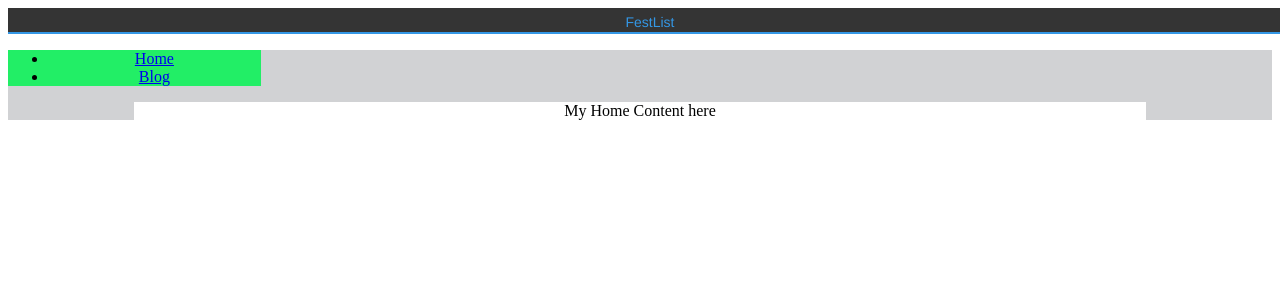
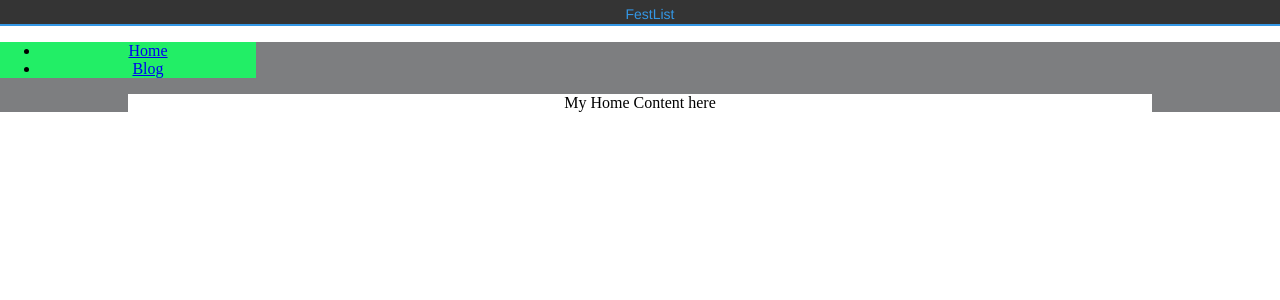
Before and after one commit to browniebroke/festilist, a Django app: page / in a window 1280 px wide. Shown: the top 300 px of the page. Run offline with Django 3.2, Linux system fonts and the light colour scheme.

Commit message:
More CSS

```diff
--- a/festlist/static/css/festilist.css
+++ b/festlist/static/css/festilist.css
@@ -1,9 +1,10 @@
 body
 {
     color: #000000;
+    margin: 0;
 }
 
-#topbanner
+.topbanner
 {
     font-family: 'Helvetica Neue', Helvetica, Arial, Geneva, sans-serif;
     font-size: 14px;
@@ -16,28 +17,30 @@ body
     width: 100%;
 }
 
-#topbannercontent
+.topbannercontent
+{
+}
+
+.container
 {
     width: 80%;
     margin: auto;
 }
 
-#sidebar
+.menu
 {
     background-color: #22ee66;
     width: 20%;
 }
 
-#mainpagebackground
+.mainpagebackground
 {
-    background-color: #d1d2d4;
+    background-color: #7D7E80;
     width: 100%;
     text-align: center;
 }
 
-#mainwrapper
+.mainwrapper
 {
     background-color: #FFFFFF;
-    width: 80%;
-    margin: auto;
 }
--- a/festlist/templates/base.html
+++ b/festlist/templates/base.html
@@ -7,30 +7,26 @@
 </head>
 
 <body>
-    <div id="topbanner">
-        <div id="topbannercontent">
+    <div class="topbanner">
+        <div class="topbannercontent container">
             {% block topbanner %}
             FestList
             {% endblock %}
         </div>
     </div>
 
-    <div id="mainpagebackground">
-
-
-        <div id="sidebar">
-            {% block sidebar %}
+    <div class="mainpagebackground">
+        <div class="menu">
+            {% block menu %}
             <ul>
                 <li><a href="/">Home</a></li>
                 <li><a href="/blog/">Blog</a></li>
             </ul>
             {% endblock %}
         </div>
-
-        <div id="mainwrapper">
+        <div class="mainwrapper container">
             {% block content %}The main content{% endblock %}
         </div>
-
     </div>
 </body>
 </html>
```
